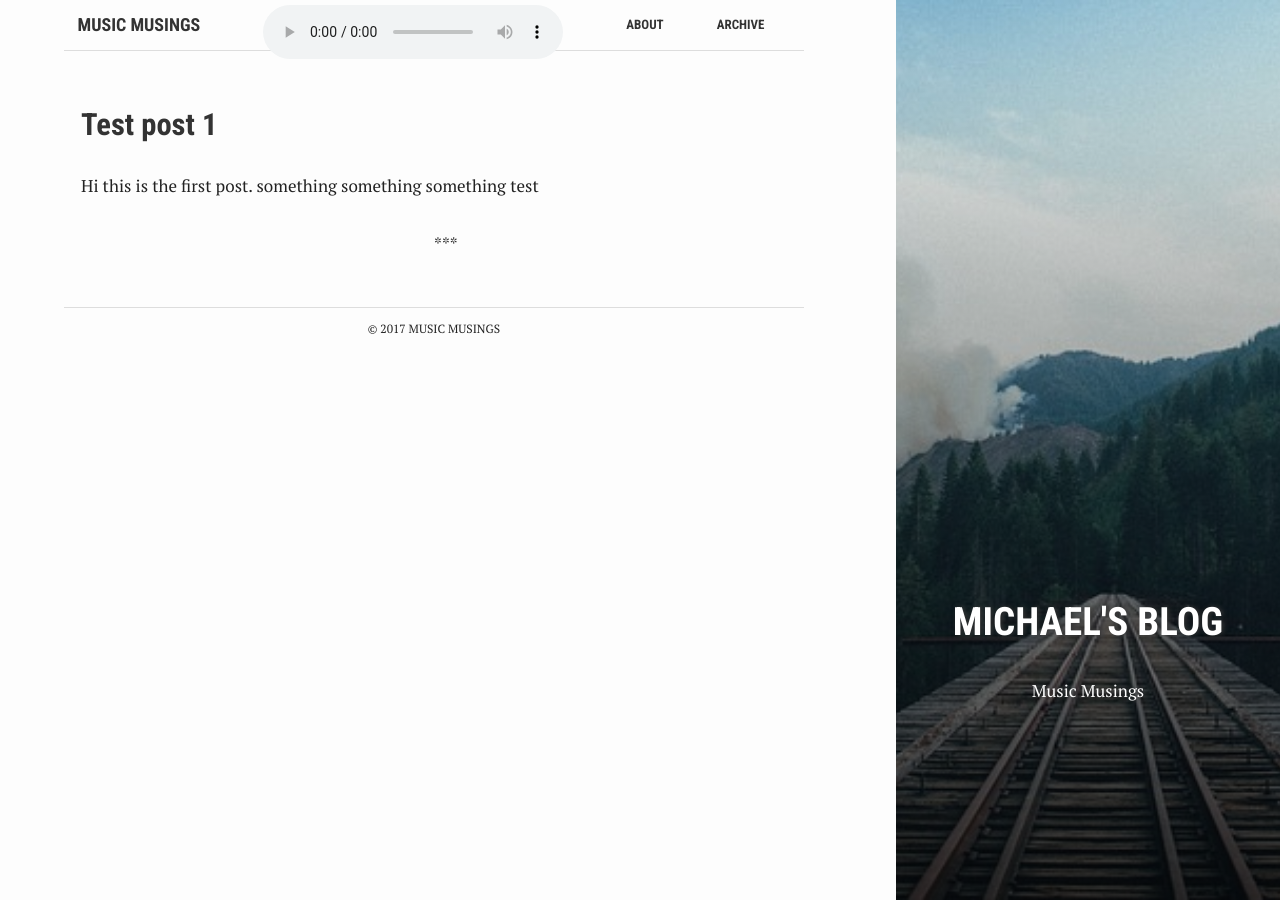
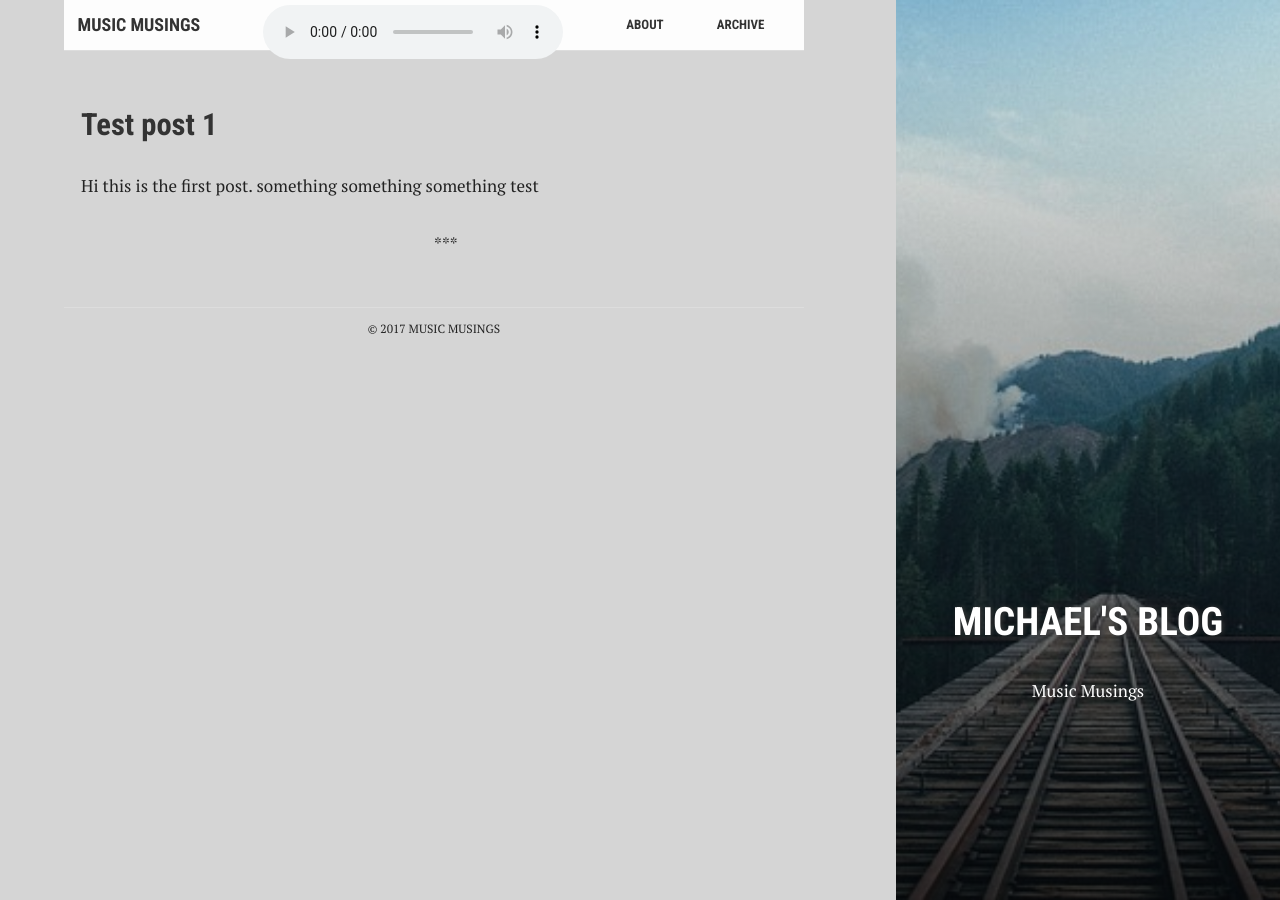
Before and after one commit to moke8198/moke8198.github.io, a Jekyll site: the page built from index.html, in a window 1280 px wide. Built offline with Jekyll 4.4.1, drawn with Linux system fonts in a browser that asks for light colours.

Commit message:
Update _base.scss

```diff
--- a/assets/_sass/_base.scss
+++ b/assets/_sass/_base.scss
@@ -16,7 +16,7 @@ body {
   font: normal 17px/1.5 'PT Serif', "Helvetica Neue", "Helvetica", Arial, sans-serif;
   width: 100%;
   height: 100%;
-  background: #fdfdfd;
+  background: #d5d5d5;
   color: #222;
   font-weight: 400;
   -webkit-font-smoothing: antialiased;
```
